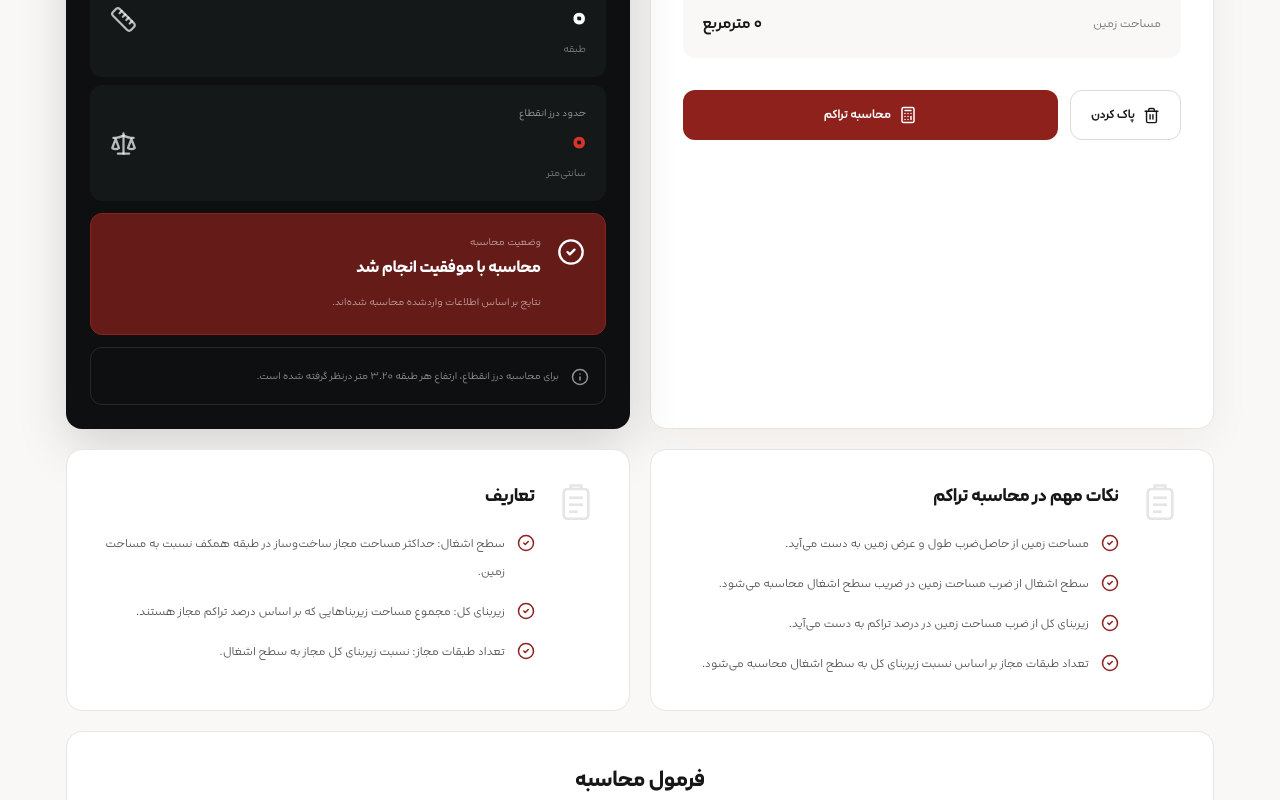
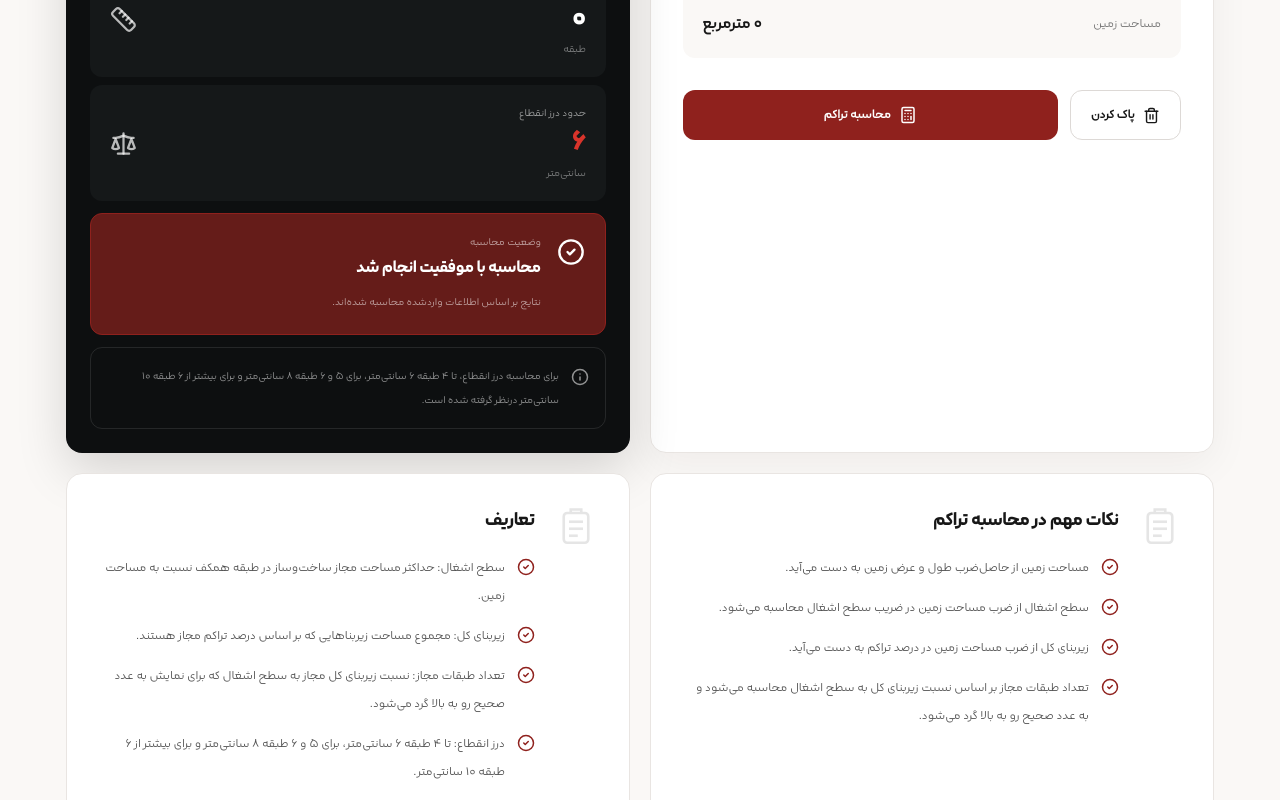
Before and after one commit to ArminNeyrizi/khesht.joinly.ir, a Next.js app: page /tools/density in a window 1280 px wide. Shown: the part 1000-1800 px from the top of the page. Built offline with nearby package versions, Linux system fonts and the light colour scheme.

Commit message:
Update density-calculator.tsx

```diff
--- a/components/tools/density-calculator.tsx
+++ b/components/tools/density-calculator.tsx
@@ -37,17 +37,22 @@ export default function DensityCalculator() {
       landArea > 0 ? (landArea * densityPercent) / 100 : 0;
 
     // تعداد طبقات مجاز
+    // همیشه به عدد صحیح و رو به بالا گرد می‌شود
     const floors =
-      occupiedArea > 0 ? totalBuiltArea / occupiedArea : 0;
-
-    // ارتفاع تقریبی ساختمان
-    const buildingHeight = floors * 3.2;
+      occupiedArea > 0 ? Math.ceil(totalBuiltArea / occupiedArea) : 0;
 
     /*
-      در این نسخه، حدود درز انقطاع به صورت 1 درصد ارتفاع ساختمان
-      محاسبه می‌شود.
+      درز انقطاع:
+      تا ۴ طبقه: ۶ سانتی‌متر
+      ۵ و ۶ طبقه: ۸ سانتی‌متر
+      بیشتر از ۶ طبقه: ۱۰ سانتی‌متر
     */
-    const separationJoint = buildingHeight;
+    const separationJoint =
+      floors <= 4
+        ? 6
+        : floors <= 6
+          ? 8
+          : 10;
 
     return {
       length,
@@ -58,7 +63,6 @@ export default function DensityCalculator() {
       occupiedArea,
       totalBuiltArea,
       floors,
-      buildingHeight,
       separationJoint,
     };
   }, [landLength, landWidth, occupancy, density]);
@@ -99,7 +103,10 @@ export default function DensityCalculator() {
 
             <ChevronLeft size={13} />
 
-            <a href="/tools" className="transition hover:text-white">
+            <a
+              href="/tools"
+              className="transition hover:text-white"
+            >
               ابزارها
             </a>
 
@@ -258,7 +265,7 @@ export default function DensityCalculator() {
               {/* طبقات */}
               <ResultCard
                 title="تعداد طبقات مجاز"
-                value={formatNumber(calculation.floors)}
+                value={formatInteger(calculation.floors)}
                 unit="طبقه"
                 icon={<Ruler size={27} />}
               />
@@ -266,7 +273,7 @@ export default function DensityCalculator() {
               {/* درز انقطاع */}
               <ResultCard
                 title="حدود درز انقطاع"
-                value={formatNumber(calculation.separationJoint)}
+                value={formatInteger(calculation.separationJoint)}
                 unit="سانتی‌متر"
                 icon={<Scale size={27} />}
                 valueClassName="text-[#d9342b]"
@@ -303,8 +310,9 @@ export default function DensityCalculator() {
                 <Info size={18} className="mt-1 shrink-0" />
 
                 <p>
-                  برای محاسبه درز انقطاع، ارتفاع هر طبقه
-                  ۳.۲۰ متر درنظر گرفته شده است.
+                  برای محاسبه درز انقطاع، تا ۴ طبقه ۶ سانتی‌متر،
+                  برای ۵ و ۶ طبقه ۸ سانتی‌متر و برای بیشتر از ۶
+                  طبقه ۱۰ سانتی‌متر درنظر گرفته شده است.
                 </p>
               </div>
             </div>
@@ -319,7 +327,7 @@ export default function DensityCalculator() {
               "مساحت زمین از حاصل‌ضرب طول و عرض زمین به دست می‌آید.",
               "سطح اشغال از ضرب مساحت زمین در ضریب سطح اشغال محاسبه می‌شود.",
               "زیربنای کل از ضرب مساحت زمین در درصد تراکم به دست می‌آید.",
-              "تعداد طبقات مجاز بر اساس نسبت زیربنای کل به سطح اشغال محاسبه می‌شود.",
+              "تعداد طبقات مجاز بر اساس نسبت زیربنای کل به سطح اشغال محاسبه می‌شود و به عدد صحیح رو به بالا گرد می‌شود.",
             ]}
           />
 
@@ -328,7 +336,8 @@ export default function DensityCalculator() {
             items={[
               "سطح اشغال: حداکثر مساحت مجاز ساخت‌وساز در طبقه همکف نسبت به مساحت زمین.",
               "زیربنای کل: مجموع مساحت زیربناهایی که بر اساس درصد تراکم مجاز هستند.",
-              "تعداد طبقات مجاز: نسبت زیربنای کل مجاز به سطح اشغال.",
+              "تعداد طبقات مجاز: نسبت زیربنای کل مجاز به سطح اشغال که برای نمایش به عدد صحیح رو به بالا گرد می‌شود.",
+              "درز انقطاع: تا ۴ طبقه ۶ سانتی‌متر، برای ۵ و ۶ طبقه ۸ سانتی‌متر و برای بیشتر از ۶ طبقه ۱۰ سانتی‌متر.",
             ]}
           />
         </div>
@@ -367,7 +376,7 @@ export default function DensityCalculator() {
               </div>
 
               <small>
-                زیربنای کل ÷ سطح اشغال
+                زیربنای کل ÷ سطح اشغال → گرد کردن رو به بالا
               </small>
             </div>
           </div>
```
